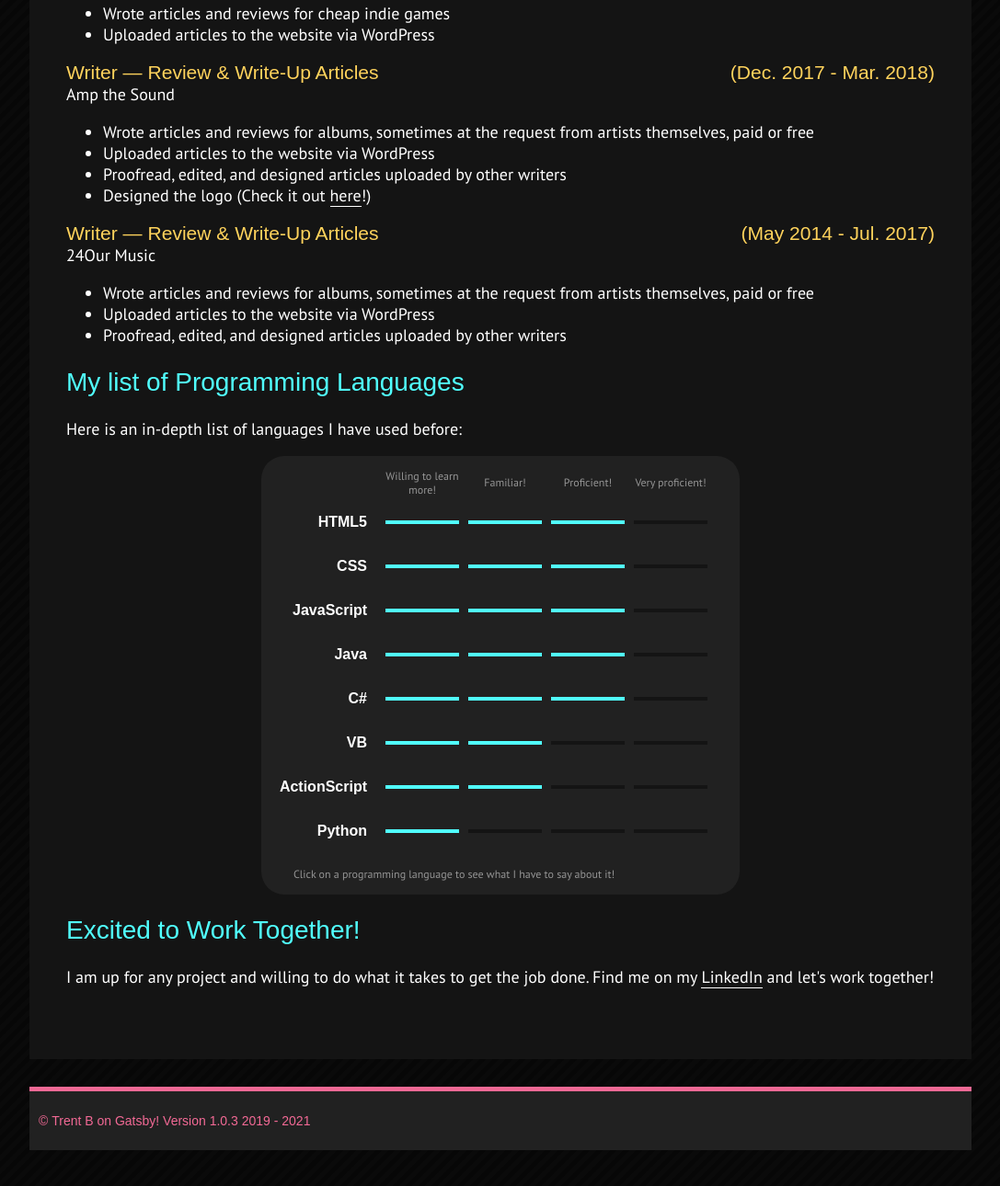
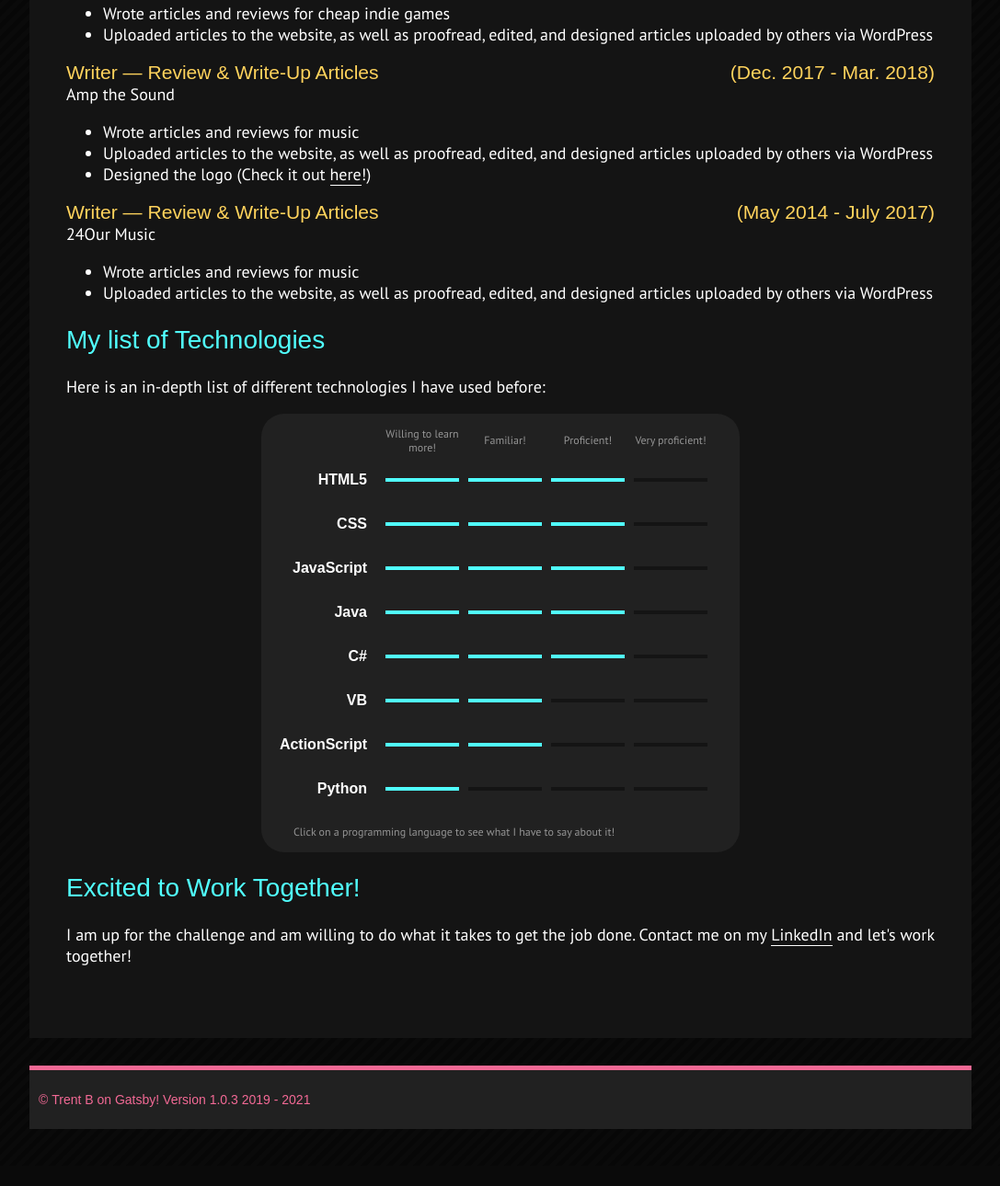
Before and after one commit to trentb10/studentweb-cencol-gatsby, a Gatsby site: page /about-me in a window 1280 px wide. Shown: the part 1889-3179 px from the top of the page at 92% size, without its empty margins (96-1183 px from the left). After the commit the page ends 3157 px from the top, so only its background shows below. Built offline with nearby package versions, Linux system fonts and the light colour scheme; Gatsby itself is replaced by a stand-in of ours; a web font is replaced by a local one.

Commit message:
Updated about-me page

```diff
--- a/src/pages/about-me.js
+++ b/src/pages/about-me.js
@@ -108,7 +108,10 @@ export default function AboutMe() {
           <h3 style={experienceDate}>(Jan. 2019 - Apr. 2021)</h3>
         </div>
         <ul>
-          <li>Advanced Diploma in Software Engineering Technology with Honours</li>
+          <li>
+            Advanced Diploma in Software Engineering Technology with Honours
+            (3.9 GPA)
+          </li>
         </ul>
       </p>
 
@@ -150,7 +153,7 @@ export default function AboutMe() {
       <p>
         <div style={experienceHeader}>
           <h3 style={experienceTitle}>Writer &mdash; YouTube Video Scripts</h3>
-          <h3 style={experienceDate}>(Jul. 2018 - present)</h3>
+          <h3 style={experienceDate}>(July 2018 - present)</h3>
         </div>
         Feed My Curiosity
         <ul>
@@ -172,7 +175,8 @@ export default function AboutMe() {
             Wrote articles and reviews for cheap indie games
           </li>
           <li>
-            Uploaded articles to the website via WordPress
+            Uploaded articles to the website, as well as proofread, edited, and
+            designed articles uploaded by others via WordPress
           </li>
         </ul>
       </p>
@@ -185,14 +189,11 @@ export default function AboutMe() {
         Amp the Sound
         <ul>
           <li>
-            Wrote articles and reviews for albums, sometimes at the request from
-            artists themselves, paid or free
+            Wrote articles and reviews for music
           </li>
           <li>
-            Uploaded articles to the website via WordPress
-          </li>
-          <li>
-            Proofread, edited, and designed articles uploaded by other writers
+            Uploaded articles to the website, as well as proofread, edited, and
+            designed articles uploaded by others via WordPress
           </li>
           <li>
             Designed the logo (Check it out <Link to="../works/amp-the-sound">here</Link>!)
@@ -203,27 +204,24 @@ export default function AboutMe() {
       <p>
         <div style={experienceHeader}>
           <h3 style={experienceTitle}>Writer &mdash; Review & Write-Up Articles</h3>
-          <h3 style={experienceDate}>(May 2014 - Jul. 2017)</h3>
+          <h3 style={experienceDate}>(May 2014 - July 2017)</h3>
         </div>
         24Our Music
         <ul>
           <li>
-            Wrote articles and reviews for albums, sometimes at the request from
-            artists themselves, paid or free
+            Wrote articles and reviews for music
           </li>
           <li>
-            Uploaded articles to the website via WordPress
-          </li>
-          <li>
-            Proofread, edited, and designed articles uploaded by other writers
+            Uploaded articles to the website, as well as proofread, edited, and
+            designed articles uploaded by others via WordPress
           </li>
         </ul>
       </p>
 
-      <h2>My list of Programming Languages</h2>
+      <h2>My list of Technologies</h2>
 
       <p>
-        Here is an in-depth list of languages I have used before:
+        Here is an in-depth list of different technologies I have used before:
       </p>
 
       <div class="skillbox-container">
@@ -249,17 +247,14 @@ export default function AboutMe() {
         >
           <div class="skillbox-skill-info">
             <p>
-              The earliest exposure I had to HTML was building web pages through
-              web development tools. In high school, I built a web site using Dreamweaver!
-              I wish I had saved this site, but it was on a flash drive that became
-              corrupted 😭. All I can tell you about that site was that it was about
-              Katy Perry...
+              In high school, I have used Dreamweaver to build a website for a
+              school assignment!
             </p>
             <p>
-              The first time I built a web site using a text editor was for Centennial
-              College, when I wrote HTML code for COMP213 Assignment 1 in Sublime
-              Text! I'm pretty comfortable writing HTML in text editors, as I'm
-              doing so right now for this web site in VS Code!
+              I also used Sublime Text 3, Visual Studio Code, and Expression
+              Web to build a variety of websites for assignments during my time
+              at Centennial College. VS Code is currently my preferred text
+              editor, which I'm using to build this website!
             </p>
           </div>
         </Collapsible>
@@ -268,37 +263,11 @@ export default function AboutMe() {
         >
           <div class="skillbox-skill-info">
             <p>
-              I can't remember whether I used CSS with that Katy Perry website I
-              made for high school. Although COMP213 Assignment 1 didn't use CSS
-              and was just styled using the style attribute, I did learn to use
-              CSS afterward, and I re-coded Assignment 1 to use styles from a CSS
-              file.
-            </p>
-            <p>
-              Out of all the parts regarding web design, I consider writing CSS
-              to be the most fun. I enjoy adding attributes to elements and classes
-              and watching the web site "come alive."
-            </p>
-            <p>
-              Something I've had to build from scratch using CSS is this skill box,
-              for example. I didn't really like most of the examples on the web
-              because they didn't really fit what I was looking for in a skill box.
-              I didn't want to use progress bars with percentages because I don't
-              think that's an appropriate way to gouge how good a programmer is
-              with a language. I wanted a skill box with my own scale defined,
-              and I wanted to make it possible for the user to click on a skill
-              so the description container is expanded and the user can read
-              a little more of what I have to say about it. For this, I've used
-              a <a href="https://www.npmjs.com/package/react-collapsible">React
-              plugin</a> for collapsibles, the same plugin I used for the <Link
-              to="/assignments">Assignments</Link> page as well. The collapsible
-              plugin uses SASS/SCSS for styling; Not only did I learn how to use
-              SASS I actually prefer it over CSS now!
-            </p>
-            <p>
-              Once I sketched out how I wanted my skill box to look like, I began
-              building it from scratch with CSS. You can see my
-              sketches <Link to="../works/personal-works/trentb-on-gatsby">here</Link>!
+              I've also used CSS as part of building websites during my time at
+              Centennial College. As part of building this website, I've used
+              a plugin called <a href="https://www.npmjs.com/package/react-collapsible">react-collapsible</a>,
+              which uses SASS for styling. SASS is what I currently use for this
+              website, and it's what I currently prefer over CSS!
             </p>
           </div>
         </Collapsible>
@@ -307,16 +276,11 @@ export default function AboutMe() {
         >
           <div class="skillbox-skill-info">
             <p>
-              I didn't learn JavaScript until my second term at Centennial College,
-              but it has quickly become one of my favourite languages, along with
-              HTML, CSS, and Java. I am comfortable programming in JS for client-side
-              web development as well as for non-browser applications. During my
-              last term at Centennial College, I have programmed in Node.js to build
-              applications using the Express.js framework and the React library.
-            </p>
-            <p>
-              My current JavaScript projects include a Discord bot using the Discord.js
-              library, as well as this website using Gatsby!
+              I've used JavaScript for client-side web development, as well as
+              for Node.js development at Centennial College. Currently, I'm using
+              Node.js for a couple of personal projects:
+              A <Link to="/works/personal-works/t-bot">Discord moderation bot</Link> and
+              my <Link to="/works/personal-works/trentb-on-gatsby">personal website</Link>!
             </p>
           </div>
         </Collapsible>
@@ -325,11 +289,11 @@ export default function AboutMe() {
         >
           <div class="skillbox-skill-info">
             <p>
-              I have been learning and developing Java applications since high school.
-              throughout high-school and my third term at Centennial College, I
-              have programmed Java console applications. In the following terms,
-              I used Java to build Android applications in Android Studio as well
-              as web applications using Spring MVC and Spring Boot.
+              I have been learning Java applications since high school and is
+              one of the first programming languages I've ever learned. I've
+              developed a variety of console applications, and at Centennial
+              College I've also used Java to develop Android applications and
+              web applications using Spring MVC and Spring Boot.
             </p>
           </div>
         </Collapsible>
@@ -338,12 +302,12 @@ export default function AboutMe() {
         >
           <div class="skillbox-skill-info">
             <p>
-              C# was the language I've learned and used for the majority of my academic
-              career at Centennial College. Among the kinds of applications I have
-              developed using C# include console applications, windows forms, WPF
-              forms, and web applications. I've also used C# in Unity for COMP397
-              Web Game Programming, in which my group and I developed <i>Robo
-              Escape</i> for our term project. You may check it out <a
+              I have built a variety of applications using C# during my time at
+              Centennial College, including console applications, windows forms,
+              WPF forms, and web applications. I've also used C# in Unity for
+              COMP397 Web Game Programming, in which my group and I
+              developed <i>Robo Escape</i> for our term project. You may check
+              it out <a
                 href="https://github.com/trentb10/COMP397-W2021-Group14-Assignment1-Part3-BUILD"
                 target="_blank"
               >here</a> and <a
@@ -383,21 +347,15 @@ export default function AboutMe() {
         >
           <div class="skillbox-skill-info">
             <p>
-              I was fortunate to have learned Python in a course at Centennial College
-              that wasn't actually dedicated to Python. It was a course on Linux
-              systems and I didn't learn Python until the second half of the course.
+              I had an opportunity to learn Python in a course called COMP301
+              Unix Linux Operating Systems at Centennial College, in which I
+              developed and ran console applications in Ubuntu. I also used
+              Python in a course for COMP309 Data Warehouse & Mining.
             </p>
             <p>
-              The most I did with Python was write basic console applications, as
-              well as running and modifying code for lab assignments for COMP309
-              Data Warehouse & Mining.
-            </p>
-            <p>
-              Although I don't have much experience with Python as I'd like to,
-              I aim to find more learning opportunities so I can practice Python
-              as much as I can and become proficient with it! I've recently enrolled
-              myself into <i>Automate the Boring Stuff with Python Programming</i>
-              on Udemy!
+              I'm looking forward for more learning opportunities with Python,
+              as I've enrolled myself in the <i>Automate the Boring Stuff with
+              Python Programming</i> course on Udemy!
             </p>
           </div>
         </Collapsible>
@@ -411,8 +369,9 @@ export default function AboutMe() {
       <h2>Excited to Work Together!</h2>
 
       <p>
-        I am up for any project and willing to do what it takes to get the job
-        done. Find me on my <a href="https://www.linkedin.com/in/trentb-minia/">LinkedIn</a> and
+        I am up for the challenge and am willing to do what it takes to get the
+        job done. Contact me on
+        my <a href="https://www.linkedin.com/in/trentb-minia/">LinkedIn</a> and
         let's work together!
       </p>
 
```
